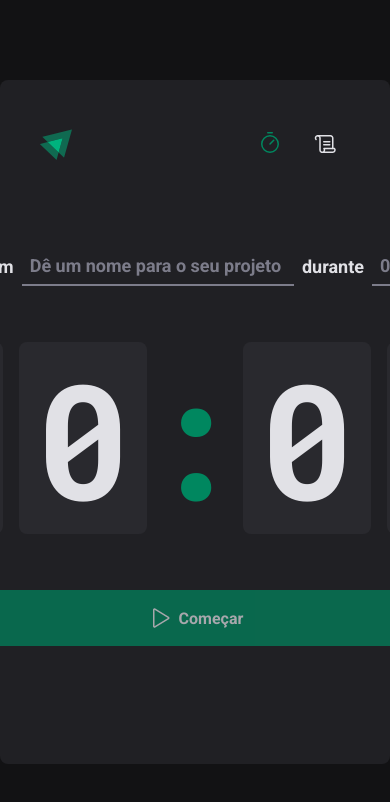
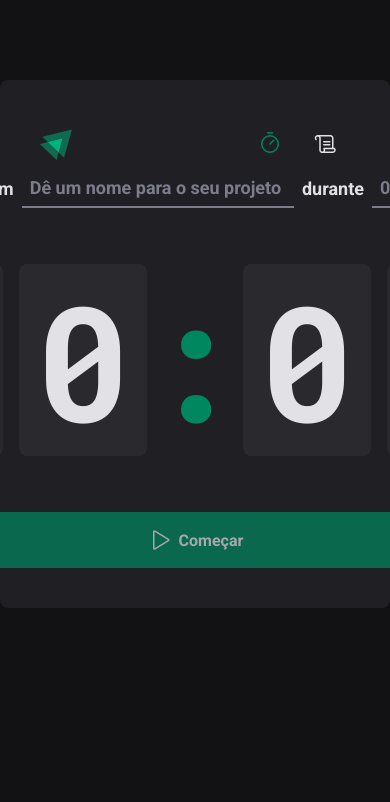
Before and after one commit to ExiledSpirit/rocketseat, a React (Vite) app in the folder 02-ignite-timer/: page / in a window 390 px wide. Shown: the top 802 px of the page. Built offline with nearby package versions, Linux system fonts and the light colour scheme.

Commit message:
Removendo altura do componente pois estava quebrando o responsivo na tela do notebook

```diff
--- a/02-ignite-timer/src/layouts/DefaultLayout/styles.ts
+++ b/02-ignite-timer/src/layouts/DefaultLayout/styles.ts
@@ -2,7 +2,7 @@ import styled from 'styled-components'
 
 export const LayoutContainer = styled.div`
   max-width: 74rem;
-  height: calc(100vh - 10rem);
+  /* max-height: calc(100vh - 10rem); */
   margin: 5rem auto;
   padding: 2.5rem;
 
```
